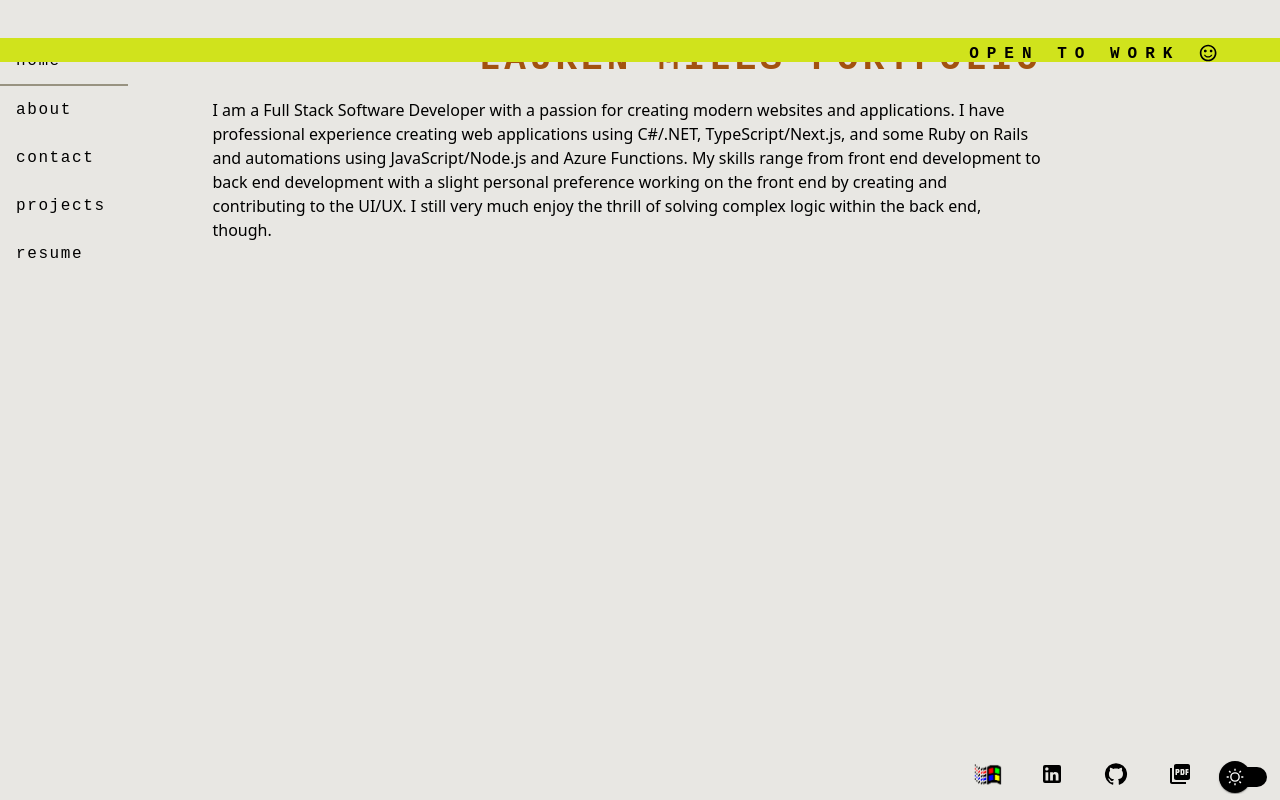
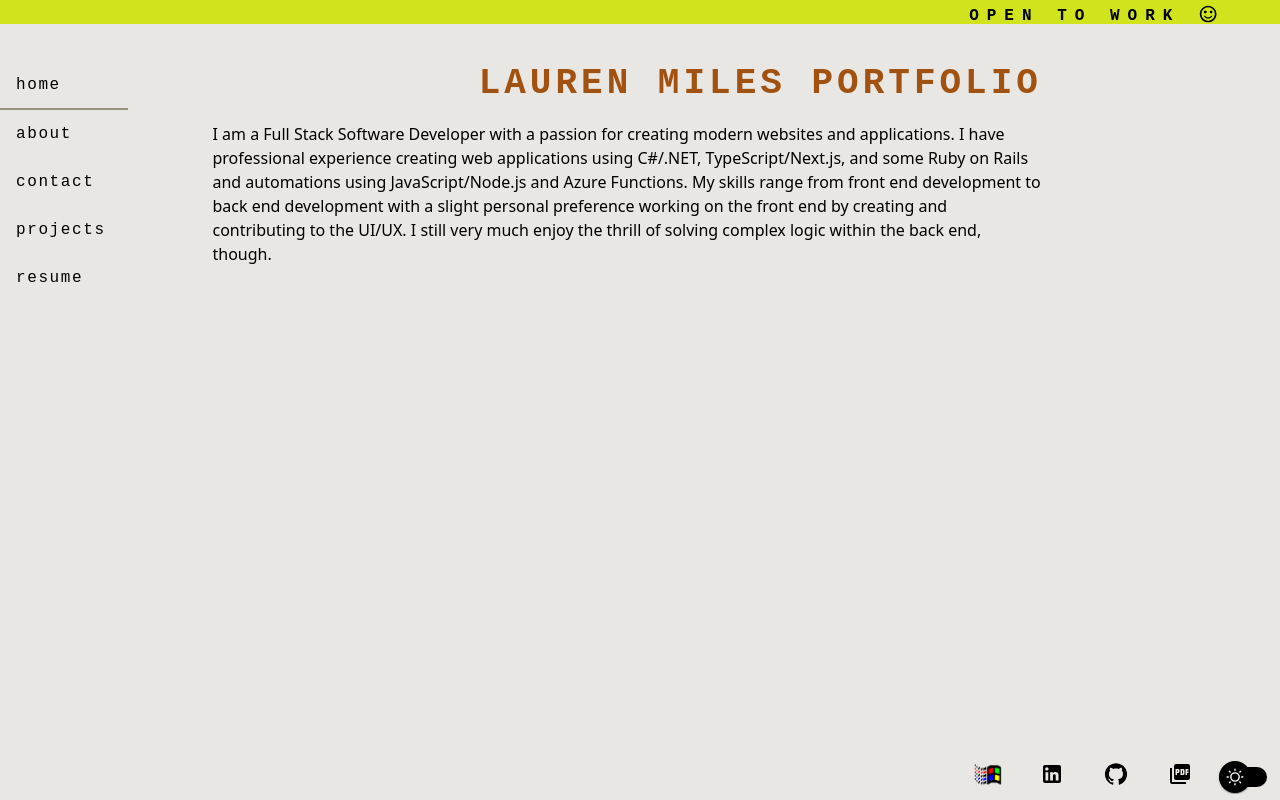
Before and after one commit to laurenmilesdev/portfolio, a Next.js app: page / in a window 1280 px wide. Built offline with nearby package versions, Linux system fonts and the light colour scheme; a web font is replaced by a local one.

Commit message:
Fixed issue and updated margin

```diff
--- a/src/components/portfolio/ticker-tape/TickerTape.module.css
+++ b/src/components/portfolio/ticker-tape/TickerTape.module.css
@@ -1,15 +1,12 @@
 .ticker-tape {
   display: flex;
   font-family: monospace;
-  width: 100%;
   overflow: hidden;
   height: var(--height);
   padding-left: 100%;
   background-color: #d0e31c;
-  margin-bottom: 1%;
   padding-bottom: 1.5%;
   padding-top: 0.3%;
-  position: fixed;
   z-index: 2;
 }
 
--- a/src/components/portfolio/ticker-tape/TickerTape.tsx
+++ b/src/components/portfolio/ticker-tape/TickerTape.tsx
@@ -14,7 +14,7 @@ export default function TickerTape({ text }: Props) {
       <div className={styles.ticker}>
         {text.map((word: string, index: number) => (
           <div className={styles['ticker-item']} key={index}>
-            {word} <SentimentSatisfiedAltIcon fontSize="small" sx={{ marginBottom: '0.07rem' }} />{' '}
+            {word} <SentimentSatisfiedAltIcon fontSize="small" sx={{ marginBottom: '.25rem' }} />{' '}
           </div>
         ))}
       </div>
```
